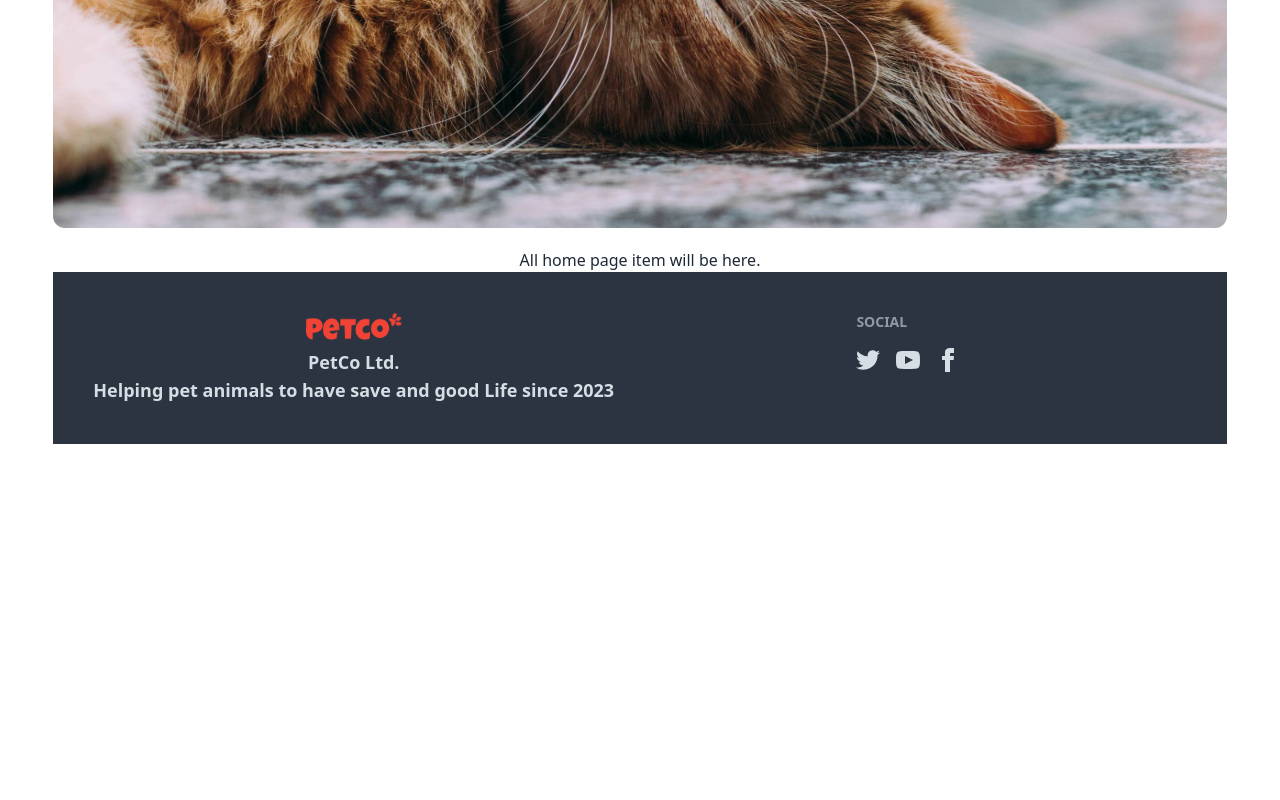
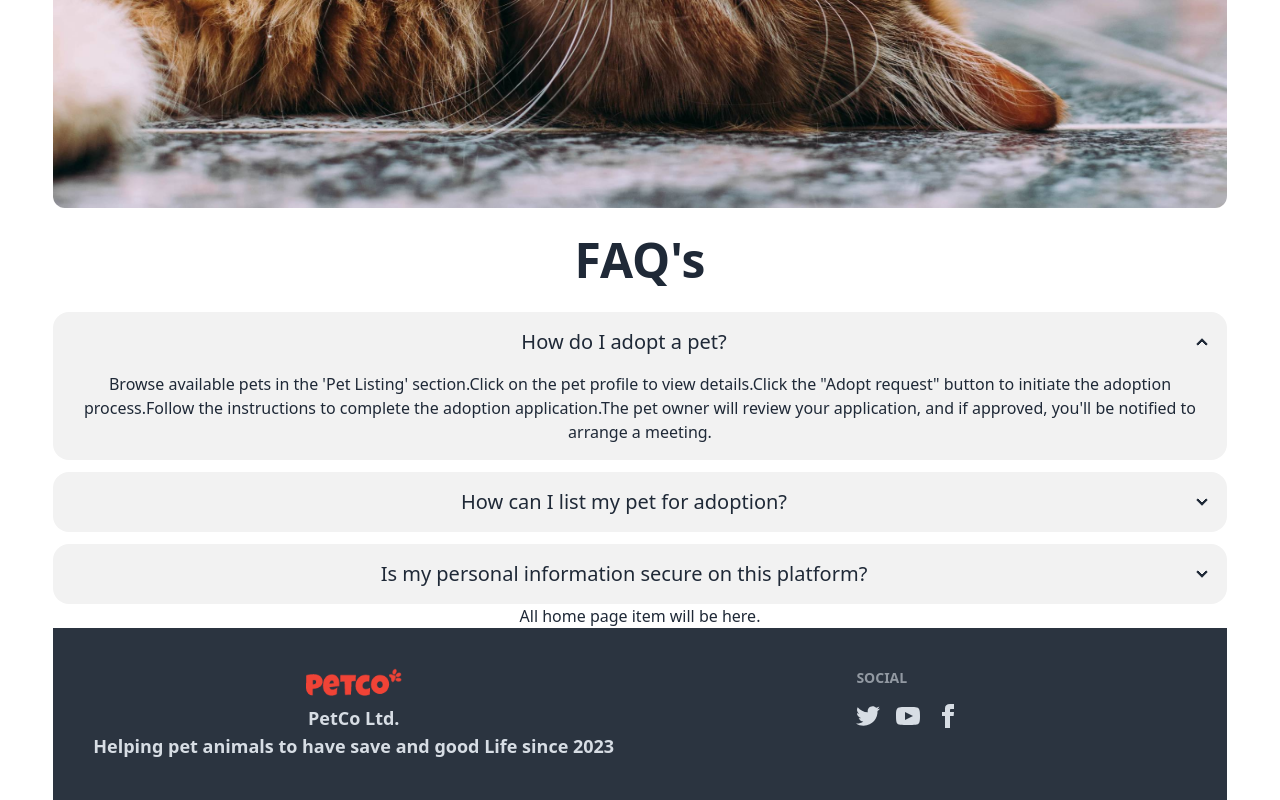
Before and after one commit to rejaul921/PetCo-ClientSide-public-now, a React (Vite) app: page / in a window 1280 px wide. Shown: the part 538-1338 px from the top of the page. Before the commit the page ends 982 px from the top, so only its background shows below. Built offline with nearby package versions, Linux system fonts and the light colour scheme.

Commit message:
Frequently asked questions section added for users.

```diff
--- a/src/Components/Banner.jsx
+++ b/src/Components/Banner.jsx
@@ -11,7 +11,7 @@ const Banner = () => {
 
 
     return (
-        <div className="my-5">
+        <div className="">
             <div className=" relative h-[60vh] md:h-[85vh] w-full">
                 <div className="h-full mx-auto"><img src={bannerPic} className="rounded-xl mx-auto h-full w-full" />
                 </div>
--- /dev/null
+++ b/src/Components/FrequentAsk.jsx
@@ -0,0 +1,48 @@
+
+
+const FrequentAsk = () => {
+    return (
+        <div>
+            {/* Faq */}
+            <div className="my-7">
+                <h2 className="text-center text-5xl font-bold">
+                    FAQ's
+                </h2>
+            </div>
+
+            {/* accordian */}
+            <div className="collapse collapse-arrow bg-base-200">
+                <input type="radio" name="my-accordion-2" checked="checked" />
+                <div className="collapse-title text-xl font-medium">
+                    How do I adopt a pet?
+                </div>
+                <div className="collapse-content">
+                    <p>Browse available pets in the 'Pet Listing' section.Click on the pet profile to view details.Click the "Adopt request" button to initiate the adoption process.Follow the instructions to complete the adoption application.The pet owner will review your application, and if approved, you'll be notified to arrange a meeting.</p>
+                </div>
+            </div>
+{/* 2nd */}
+            <div className="collapse collapse-arrow my-3 bg-base-200">
+                <input type="radio" name="my-accordion-2" />
+                <div className="collapse-title text-xl font-medium">
+                How can I list my pet for adoption?
+                </div>
+                <div className="collapse-content">
+                    <p>Listing your pet for adoption is easy:Navigate to your profile dashboard.Select "Add Pet".Fill in details about your pet, including photos and Submit.Done, your pet will be visible to potential adopters.</p>
+                </div>
+            </div>
+{/* 3rd */}
+
+            <div className="collapse collapse-arrow bg-base-200">
+                <input type="radio" name="my-accordion-2" />
+                <div className="collapse-title text-xl font-medium">
+                Is my personal information secure on this platform?
+                </div>
+                <div className="collapse-content">
+                    <p>Yes, we take the security and privacy of your information seriously. Our platform employs robust security measures to safeguard your personal details. We use encryption protocols, secure servers, and follow best practices to ensure a secure and private experience for all users. For more information, please refer to our Privacy Policy.</p>
+                </div>
+            </div>
+        </div>
+    );
+};
+
+export default FrequentAsk;
--- a/src/HomePage/HomePage.jsx
+++ b/src/HomePage/HomePage.jsx
@@ -1,10 +1,12 @@
 import Banner from "../Components/Banner";
+import FrequentAsk from "../Components/FrequentAsk";
 
 
 const HomePage = () => {
     return (
         <div>
             <Banner></Banner>
+            <FrequentAsk></FrequentAsk>
             All home page item will be here.
         </div>
     );
```
